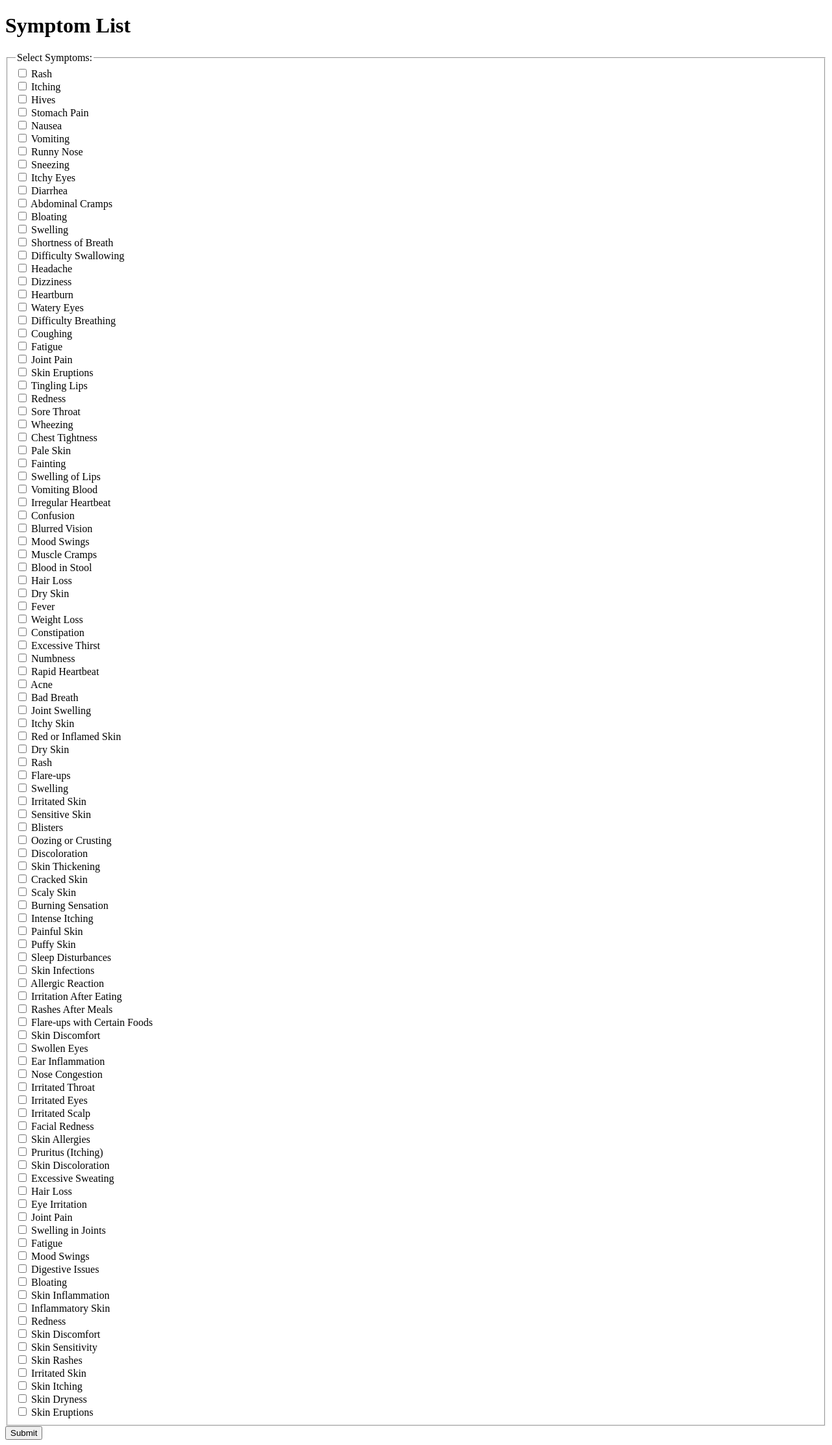
After one commit to Bhavya-Grover26/Allergy-tracker, a Flask app: page /symptom in a window 1280 px wide. The commit adds this page. Shown: the whole page at 65% size. Run offline with Flask 3, Linux system fonts and the light colour scheme; parts of the project's set-up code (start-up, migrations or seed data) failed here and were passed over.

Commit message:
symptoms

```diff
--- /dev/null
+++ b/FoodSymptoms.csv
@@ -0,0 +1,105 @@
+Symptom,Allergy
+Rash,Peanuts
+Itching,Peanuts
+Hives,Peanuts
+Stomach Pain,Shellfish
+Nausea,Shellfish
+Vomiting,Shellfish
+Runny Nose,Pollen
+Sneezing,Pollen
+Itchy Eyes,Pollen
+Diarrhea,Dairy
+Abdominal Cramps,Dairy
+Bloating,Dairy
+Swelling,Eggs
+Shortness of Breath,Eggs
+Difficulty Swallowing,Peanuts
+Headache,MSG
+Dizziness,MSG
+Heartburn,Spicy Foods
+Watery Eyes,Allergens in Air
+Difficulty Breathing,Allergens in Air
+Coughing,Allergens in Air
+Fatigue,Gluten
+Joint Pain,Gluten
+Skin Eruptions,Gluten
+Tingling Lips,Shellfish
+Redness,Shellfish
+Sore Throat,Citrus Fruits
+Wheezing,Milk
+Chest Tightness,Milk
+Pale Skin,Anemia
+Fainting,Nut Allergy
+Swelling of Lips,Nut Allergy
+Vomiting Blood,Peptic Ulcer
+Irregular Heartbeat,Caffeine
+Confusion,Alcohol
+Blurred Vision,Diabetes
+Mood Swings,Caffeine
+Muscle Cramps,Electrolyte Imbalance
+Blood in Stool,Ulcerative Colitis
+Hair Loss,Zinc Deficiency
+Dry Skin,Dairy
+Fever,Infection
+Weight Loss,Hyperthyroidism
+Constipation,Low Fiber Intake
+Excessive Thirst,Diabetes
+Numbness,Vitamin Deficiency
+Rapid Heartbeat,Caffeine
+Acne,Dairy
+Bad Breath,Poor Oral Hygiene
+Joint Swelling,Rheumatoid Arthritis
+Itchy Skin,Dairy
+Red or Inflamed Skin,Eggs
+Dry Skin,Gluten
+Rash,Nuts
+Flare-ups,Shellfish
+Swelling,Soy
+Irritated Skin,Tomatoes
+Sensitive Skin,Citrus Fruits
+Blisters,Spicy Foods
+Oozing or Crusting,Processed Foods
+Discoloration,Artificial Food Additives
+Skin Thickening,Gluten
+Cracked Skin,Dairy
+Scaly Skin,Wheat
+Burning Sensation,Coffee
+Intense Itching,Alcohol
+Painful Skin,"Nightshades (e.g., Eggplant)"
+Puffy Skin,Sugary Foods
+Sleep Disturbances,Caffeine
+Skin Infections,Sugar
+Allergic Reaction,Food Colorings
+Irritation After Eating,Dairy
+Rashes After Meals,Seafood
+Flare-ups with Certain Foods,Spices
+Skin Discomfort,Artificial Sweeteners
+Swollen Eyes,Food Allergies
+Ear Inflammation,Dairy
+Nose Congestion,Gluten
+Irritated Throat,Acidic Foods
+Irritated Eyes,High Histamine Foods
+Irritated Scalp,Dairy
+Facial Redness,Hot or Spicy Foods
+Skin Allergies,Eggs
+Pruritus (Itching),Nuts
+Skin Discoloration,"Nightshades (e.g., Bell Peppers)"
+Excessive Sweating,Processed Meats
+Hair Loss,Sugar
+Eye Irritation,Dairy
+Joint Pain,Gluten
+Swelling in Joints,Eggs
+Fatigue,Food Sensitivities
+Mood Swings,Food Additives
+Digestive Issues,Food Allergies
+Bloating,Wheat
+Skin Inflammation,Artificial Food Colorings
+Inflammatory Skin,Processed Snacks
+Redness,Spicy Foods
+Skin Discomfort,Dairy
+Skin Sensitivity,Nuts
+Skin Rashes,Food Sensitivities
+Irritated Skin,High-Sugar Foods
+Skin Itching,Gluten
+Skin Dryness,Dairy
+Skin Eruptions,Processed Foods
--- a/main.py
+++ b/main.py
@@ -5,12 +5,13 @@ import pandas as pd
 from flask import Flask, render_template, request , jsonify
 from jinja2 import Template
 from py_edamam import PyEdamam
+from collections import deque
 
 app = Flask(__name__, static_folder='static')
 app.config["DEBUG"] = True
 
 os.environ['EDAMAM_APP_ID'] = '4ba2acf1'
-os.environ['EDAMAM_APP_KEY'] = '984e714dc4b8dee2ecf753e1b72dec20'
+os.environ['EDAMAM_APP_KEY'] = '345f58077c89160ac3c67e636bbda828'
 
 url = "https://api.humanapi.co/v1/human/medical/allergies"
 
@@ -70,6 +71,34 @@ def load_linked_list_from_file(file_name):
         linked_list = pickle.load(file)
     return linked_list
 
+class SymptomNode:
+    def __init__(self, symptom, food):
+        self.symptom = symptom
+        self.food = food
+        self.next = None
+
+class SymptomLinkedList:
+    def __init__(self):
+        self.head = None
+
+    def add_node(self, symptom, food):
+        new_node = SymptomNode(symptom, food)
+        if not self.head:
+            self.head = new_node
+            return
+        current = self.head
+        while current.next:
+            current = current.next
+        current.next = new_node
+
+    def __iter__(self):
+        current = self.head
+        while current:
+            yield current
+            current = current.next
+
+
+
 @app.route('/index')
 def display_linked_list():
     linked_list = load_linked_list_from_file('linked_list_data.pickle')
@@ -118,11 +147,11 @@ def edamam_search(query):
            f"&app_key={app_key}"
 
     response = requests.get(curl)
+    recipes_with_allergies = []
     if response.status_code == 200:
         data = response.json()
         hits = data.get('hits', [])
         # Extract the list of ingredients for each recipe
-        recipes_with_allergies = []
         linked_list = load_linked_list_from_file('linked_list_data.pickle')
         for hit in hits:
             recipe = hit.get('recipe', {})
@@ -143,9 +172,31 @@ def edamam_search(query):
 
     return recipes_with_allergies
 
-@app.route('/allergy')
-def allergy():
-    return data.head().to_string()
+@app.route('/symptom', methods=['GET', 'POST'])
+def select_symptom():
+    symptom_list = SymptomLinkedList()
+
+    # Read CSV file using pandas
+    df = pd.read_csv('FoodSymptoms.csv')
+
+    # Iterate through the DataFrame and add nodes to the linked list
+    for index, row in df.iterrows():
+        symptom = row['Symptom']
+        food = row['Allergy']
+        symptom_list.add_node(symptom, food)
+
+    selected_foods = []
+
+    if request.method == 'POST':
+        selected_symptoms = request.form.getlist('symptom')
+        current = symptom_list.head
+        while current:
+            if current.symptom in selected_symptoms:
+                selected_foods.append(current.food)
+            current = current.next
+
+    return render_template('symptom_checker.html', symptom_list=symptom_list, selected_foods=selected_foods)
+
 
 if __name__ == '__main__':
     csv_file = 'FoodData.csv'
--- a/static/css/recipes.css
+++ b/static/css/recipes.css
@@ -51,7 +51,7 @@ form input[type="text"] {
 form button {
   margin-left: 10px;
   padding: 4px 20px;
-  background-color: #AB7442;
+  background-color: #047da4;
   color: #FFFFFF;
   border: none;
   border-radius: 5px;
--- /dev/null
+++ b/templates/symptom_checker.html
@@ -0,0 +1,29 @@
+<!DOCTYPE html>
+<html>
+<head>
+    <title>Symptom List</title>
+</head>
+<body>
+    <h1>Symptom List</h1>
+    <form method="POST" action="/symptom">
+        <fieldset>
+            <legend>Select Symptoms:</legend>
+            {% for node in symptom_list %}
+            <label>
+                <input type="checkbox" name="symptom" value="{{ node.symptom }}"> {{ node.symptom }}
+            </label><br>
+            {% endfor %}
+        </fieldset>
+        <button type="submit">Submit</button>
+    </form>
+
+    {% if selected_foods %}
+    <h2>Associated Food Allergies:</h2>
+    <ul>
+        {% for food in selected_foods %}
+        <li>{{ food }}</li>
+        {% endfor %}
+    </ul>
+    {% endif %}
+</body>
+</html>
```
Also changed, not shown: static/css/dashboard.css (+13 -1 lines), templates/dashboard.html (+5 -3 lines), templates/result.html (added, +15 -0 lines), static/css/bootstrap.min.css.
